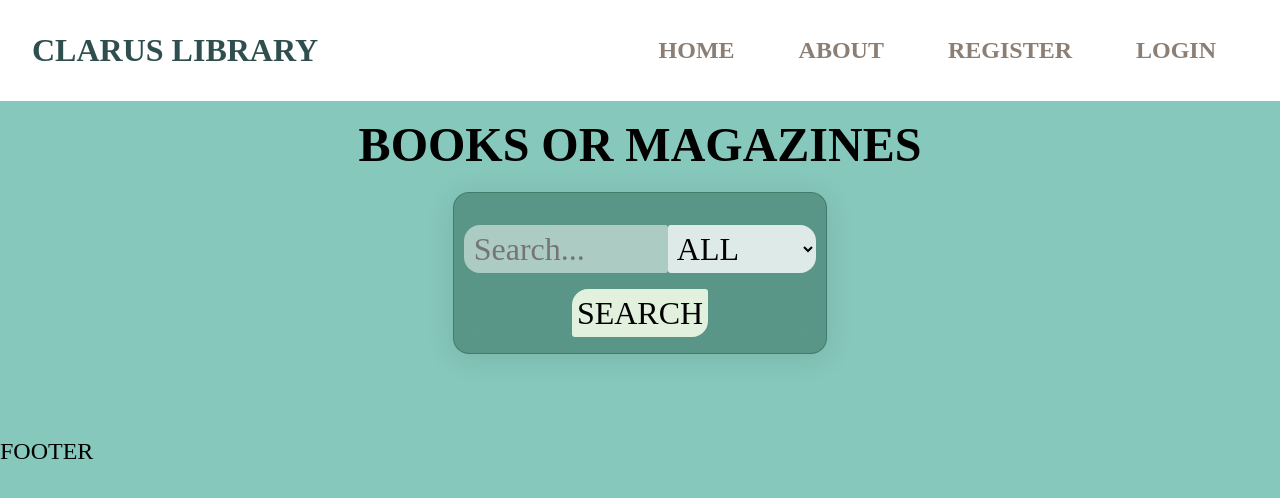
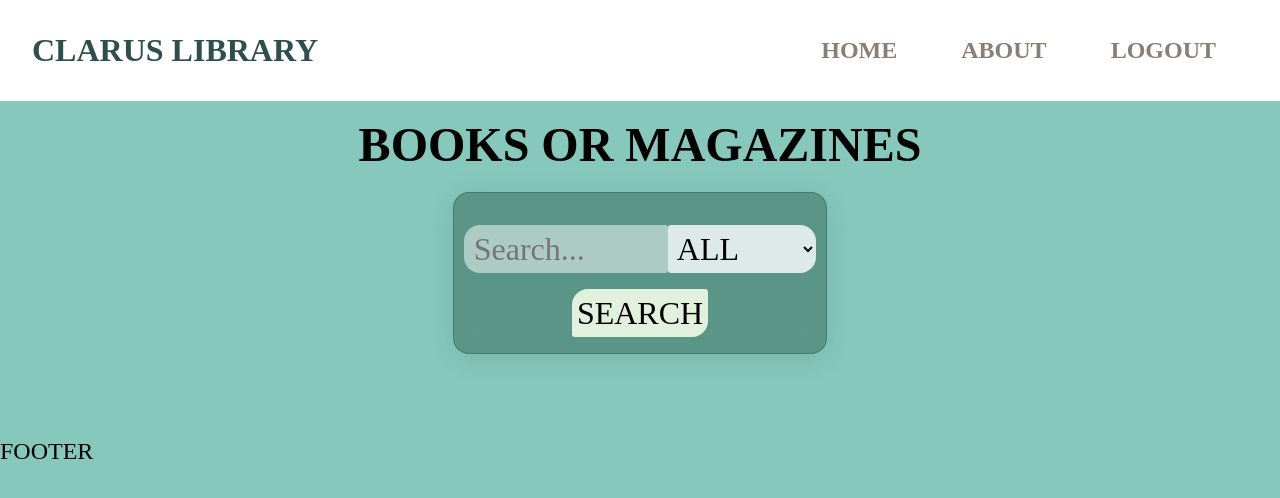
Before and after one commit to CemalettinDimlioglu/LIBRARY, a React (Create React App) app: page / in a window 1280 px wide. Shown: the top 498 px of the page. Built offline with nearby package versions, Linux system fonts and the light colour scheme; sample sign-in values are in the browser's storage; a web font is replaced by a local one.

Commit message:
approuter

```diff
--- a/src/router/AppRouter.jsx
+++ b/src/router/AppRouter.jsx
@@ -1,4 +1,4 @@
- import React from "react";
+ import React, { useState } from "react";
  import { BrowserRouter, Route, Routes } from "react-router-dom";
  import Navbar from "../components/navbar/Navbar";
  import Footer from "../components/footer/Footer";
@@ -10,23 +10,27 @@
  import About from "../pages/about/About";
  import Detail from "../pages/detail/Detail";
  const AppRouter = () => {
+   const [currentUser, setCurrentUser] = useState(sessionStorage.getItem("user"));
+
    return (
      <BrowserRouter>
-       <Navbar />
+       <Navbar currentUser={currentUser} setCurrentUser={setCurrentUser} />
        <GlobalStyle />
        <Routes>
          <Route path="/" element={<Home />} />
-         <Route path="/login" element={<Login />} />
+         <Route
+           path="/login"
+           element={
+             <Login currentUser={currentUser} setCurrentUser={setCurrentUser} />
+           }
+         />
          <Route path="/register" element={<Register />} />
-
          {/* <Route path="/about" element={<PrivateRouter />}>
           <Route path="" element={<About />}></Route>
         </Route>
         <Route path="/detail" element={<PrivateRouter />}>
           <Route path="" element={<Detail />}></Route>
         </Route> */}
-
-
          <Route element={<PrivateRouter />}>
            <Route path="/about" element={<About />} />
            <Route path="/detail" element={<Detail />} />
```
Lines whose indentation alone changed are shown as unchanged.
